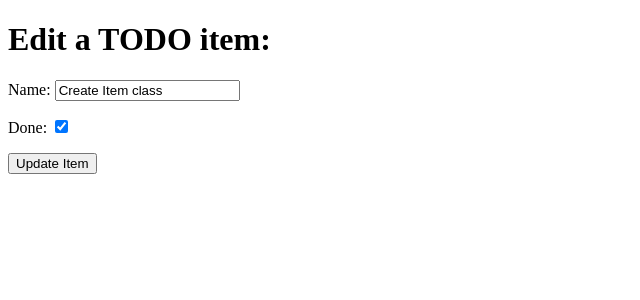
After one commit to kydzoster/ci-hello-jango, a Django app: page /edit/1 in a window 1280 px wide. The commit adds this page. Shown: the top 300 px of the page, without its empty margins (0-640 px from the left). Run offline with Django 3.2, Linux system fonts and the light colour scheme; data comes from the database, SQL or seed files in the repository; both versions use the stored data as it was after the commit.

Commit message:
added an update function

```diff
--- a/django_todo/urls.py
+++ b/django_todo/urls.py
@@ -15,10 +15,11 @@ Including another URLconf
 """
 from django.contrib import admin
 from django.urls import path
-from todo.views import get_todo_list, add_item
+from todo.views import get_todo_list, add_item, edit_item
 
 urlpatterns = [
     path('admin/', admin.site.urls),
     path('', get_todo_list, name='get_todo_list'),
-    path('add', add_item, name='add')
+    path('add', add_item, name='add'),
+    path('edit/<item_id>', edit_item, name='edit')
 ]
--- /dev/null
+++ b/todo/templates/todo/edit_item.html
@@ -0,0 +1,21 @@
+<!DOCTYPE html>
+<html lang="en">
+<head>
+    <meta charset="UTF-8">
+    <meta name="viewport" content="width=device-width, initial-scale=1.0">
+    <title>Document</title>
+</head>
+<body>
+    <h1>Edit a TODO item:</h1>
+    <form method="POST">
+        {% csrf_token %}
+        <!--.as_p is a vertical styling, without it it will be a default horizontal styling-->
+        {{ form.as_p }}
+        <div>
+            <p>
+                <button type="submit">Update Item</button>
+            </p>
+        </div>
+    </form>
+</body>
+</html>
--- a/todo/views.py
+++ b/todo/views.py
@@ -1,4 +1,4 @@
-from django.shortcuts import render, redirect
+from django.shortcuts import render, redirect, get_object_or_404
 from .models import Item
 from .forms import ItemForm
 
@@ -27,3 +27,19 @@ def add_item(request):
         'form': form
     }
     return render(request, 'todo/add_item.html', context)
+
+
+def edit_item(request, item_id):
+    # this will get an instance with the item_id or 404 if page has not found
+    item = get_object_or_404(Item, id=item_id)
+    # if its a POST it will generate template to update an old post
+    if request.method == 'POST':
+        form = ItemForm(request.POST, instance=item)
+        if form.is_valid():
+            form.save()
+            return redirect('get_todo_list')
+    form = ItemForm(instance=item)
+    context = {
+        'form': form
+    }
+    return render(request, 'todo/edit_item.html', context)
```
Also changed, not shown: todo/templates/todo/todo_list.html (+10 -5 lines), README.md, db.sqlite3.
